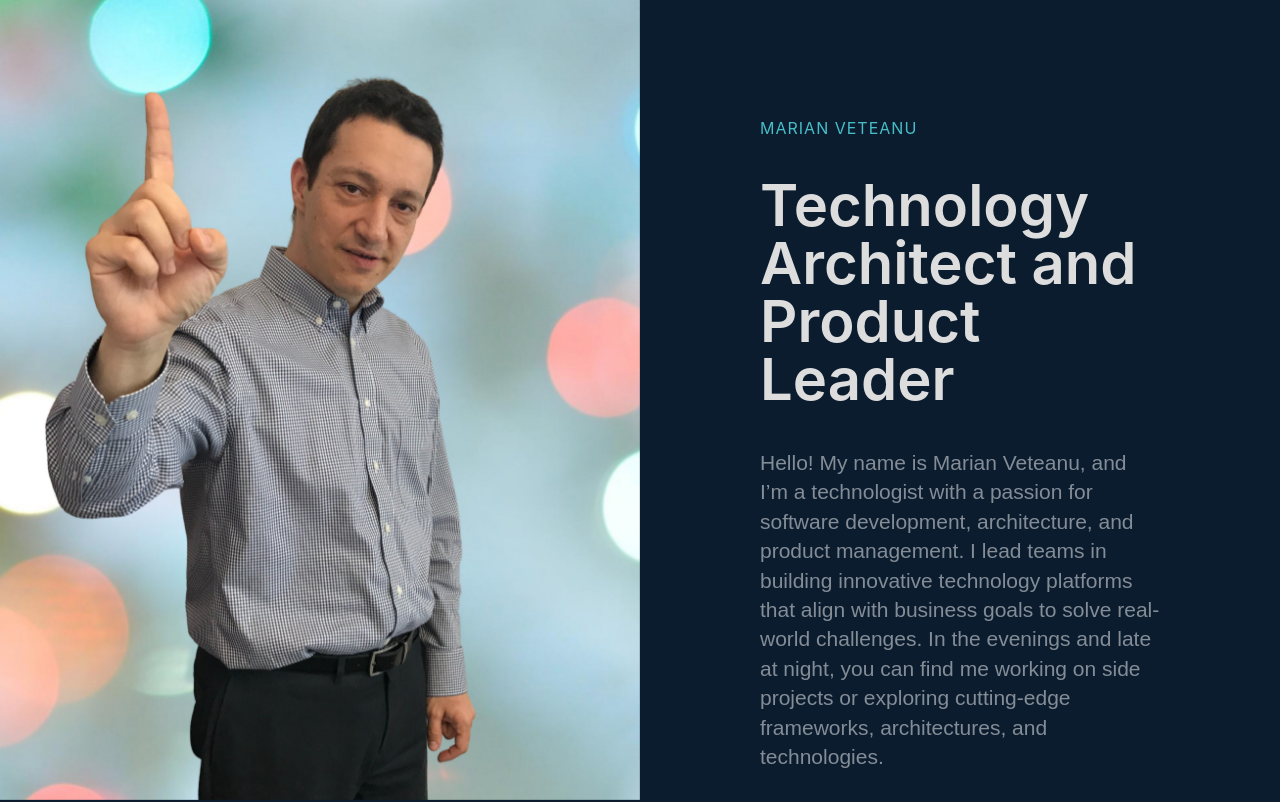
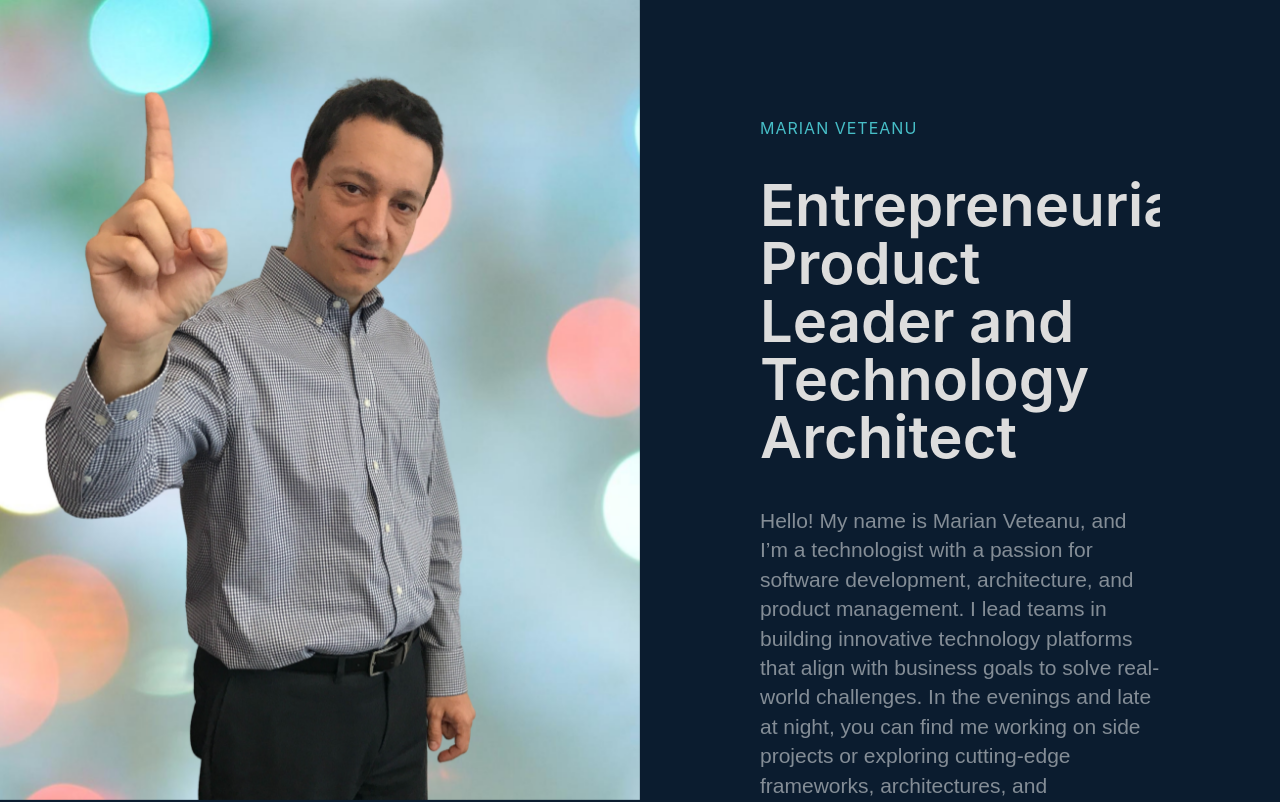
Before and after one commit to mveteanu/mveteanu.me, a plain HTML site: page index.html in a window 1280 px wide. Shown: the top 802 px of the page. Drawn offline with nearby package versions, Linux system fonts and the light colour scheme; a script that the page names is missing.

Commit message:
Update tagline

```diff
--- a/index.html
+++ b/index.html
@@ -42,7 +42,7 @@ body {
       <div data-w-id="3fd5aeb3-22da-ed60-7286-0d11f16597d3" style="opacity:0" class="content">
         <div class="name">Marian Veteanu</div>
         <!-- <h1 class="tagline"><strong class="bold-text">Technologist | Architect | Innovation Leader</strong></h1> -->
-        <h1 class="tagline"><strong class="bold-text">Technology Architect and Product Leader</strong></h1>
+        <h1 class="tagline"><strong class="bold-text">Entrepreneurial Product Leader and Technology Architect</strong></h1>
         <p class="bio">Hello! My name is Marian Veteanu, and I’m a technologist with a passion for software development, architecture, and product management. I lead teams in building innovative technology platforms that align with business goals to solve real-world challenges. In the evenings and late at night, you can find me working on side projects or exploring cutting-edge frameworks, architectures, and technologies.</p>
 
         <div class="links w-row">
```
